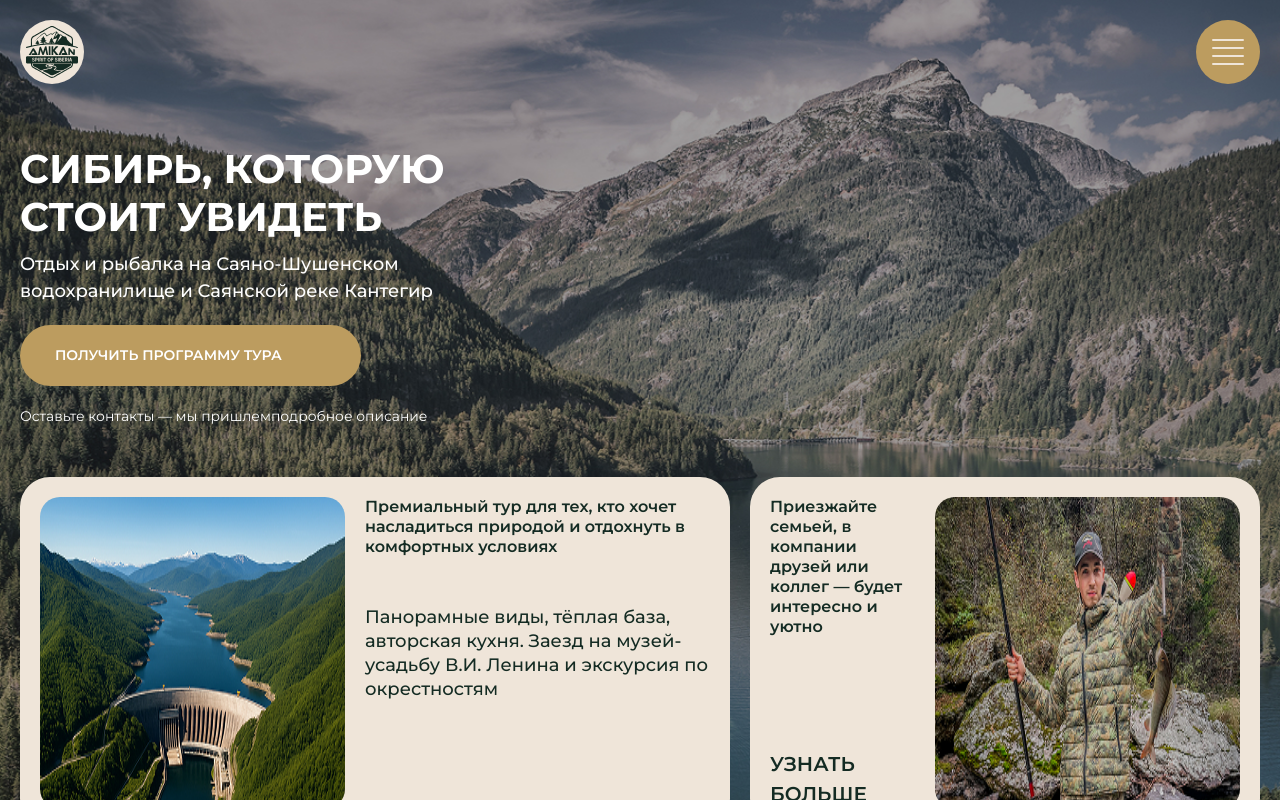
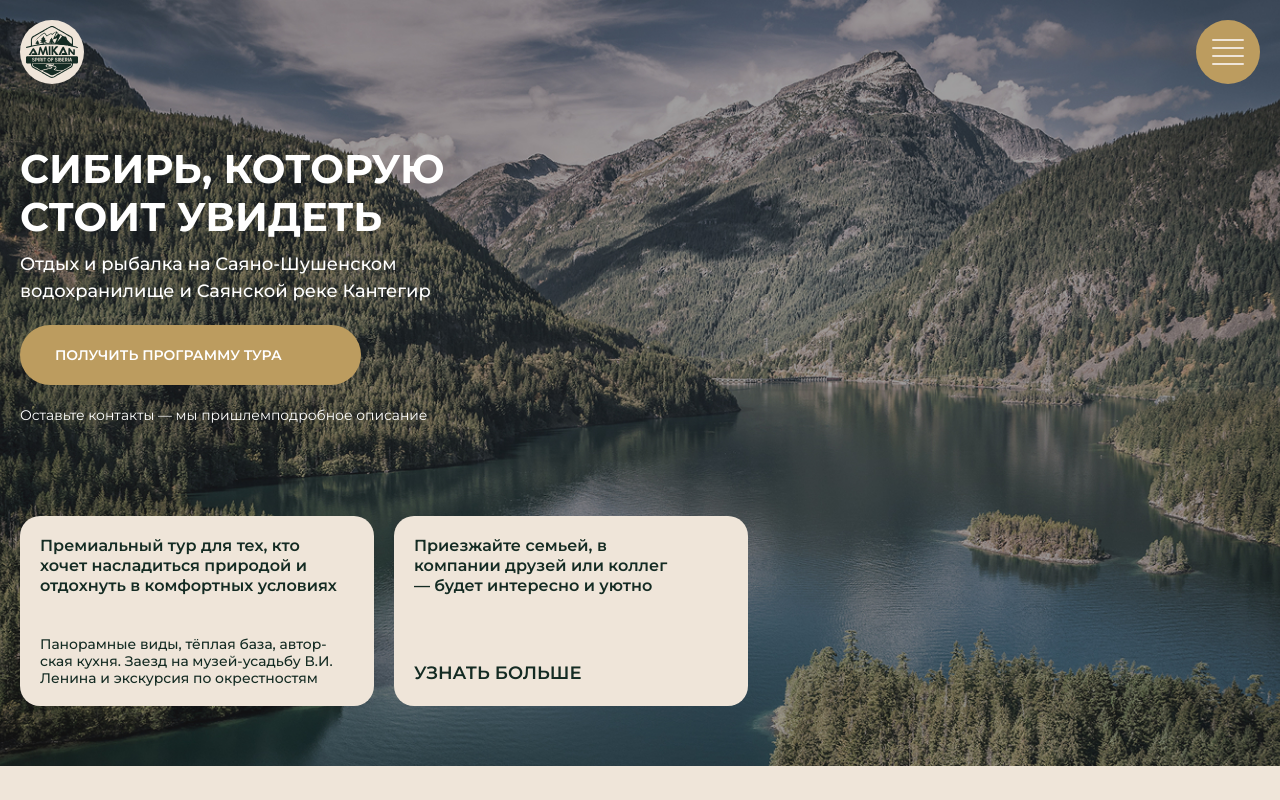
Before and after one commit to maxter-krsk/amikan-sibiria, a Next.js app: page / in a window 1280 px wide. Shown: the top 800 px of the page. Built offline with nearby package versions, Linux system fonts and the light colour scheme.

Commit message:
feat: Адаптировал вторую часть hero-блока || Перевёл всё в единицы rem || Убрал неиспользуемые импорты || Исправил сетку для блоков

```diff
--- a/src/app/components/sections/Hero/Hero.tsx
+++ b/src/app/components/sections/Hero/Hero.tsx
@@ -3,7 +3,6 @@
 import Link from "next/link";
 import Image from "next/image";
 import { useState } from "react";
-import t from "@/app/styles/modules/typography.module.css";
 import { Button } from "@/app/components/ui/Button";
 import ProgramPopup from "../../ui/popups/ProgramPopup";
 import bg from "@/app/styles/modules/herobg.module.css";
@@ -16,20 +15,24 @@ export default function Hero() {
 
   return (
     <section
-      className={`${bg.heroBg} mx-0 desk:mt-[1.25rem] desk:mx-[1.25rem]  mb-[150px] pb-[60px] pt-[145px] relative`}
+      className={`${bg.heroBg} mx-0 desk:mt-[1.25rem] desk:mx-[1.25rem] mb-[9.38rem] pb-[3.75rem] pt-[9.06rem] relative`}
       aria-labelledby="hero-title"
     >
       <div className="container">
         <div className="flex gap-[0.62rem] desk:flex-row desk:items-end mb-[1.25rem] desk:mb-[1.87rem] md:flex-col flex-col">
-          <h1 className="font-bold desk:text-[70px] md:text-[40px] text-[28px] text-center md:text-left leading-[1.2] uppercase text-[#FFFFFF]">
-            Сибирь, которую<br/>стоит увидеть
+          <h1 className="font-bold desk:text-[4.38rem] md:text-[2.5rem] text-[1.75rem] text-center md:text-left leading-[1.2] uppercase text-[#FFFFFF]">
+            Сибирь, которую
+            <br />
+            стоит увидеть
           </h1>
-          <p className="font-medium desk:text-[22px] md:text-[18px] text-[12px] text-center md:text-left text-[#FFFFFF]">
-            Отдых и рыбалка на Саяно-Шушенском<br/>водохранилище и Саянской реке Кантегир
+          <p className="font-medium desk:text-[1.38rem] md:text-[1.12rem] text-[0.75rem] text-center md:text-left text-[#FFFFFF]">
+            Отдых и рыбалка на Саяно-Шушенском
+            <br />
+            водохранилище и Саянской реке Кантегир
           </p>
         </div>
         <div
-          className="flex flex-col gap-[0.62rem] md:gap-[1.25rem] mb-[3.12rem] items-center md:items-start"
+          className="flex flex-col gap-[0.62rem] md:gap-[1.25rem] mb-[6.87rem] md:mb-[5.62rem] desk:mb-[3.12rem] items-center md:items-start"
           aria-describedby="cta-hint"
         >
           <Button
@@ -40,53 +43,58 @@ export default function Hero() {
             Получить программу тура
           </Button>
           <ProgramPopup open={open} onOpenChange={() => setOpen(!open)} />
-          <p id="cta-hint" className="font-normal text-[0.75rem] md:text-[0.87rem] desk:text[1rem] text-center md:text-left text-[#FFFFFF]">
-            Оставьте контакты — мы пришлем<br className="md:hidden"/>подробное описание
+          <p
+            id="cta-hint"
+            className="font-normal text-[0.75rem] md:text-[0.87rem] desk:text-[1rem] text-center md:text-left text-[#FFFFFF]"
+          >
+            Оставьте контакты — мы пришлем
+            <br className="md:hidden" />
+            подробное описание
           </p>
         </div>
-        <ul className="flex gap-[1.25rem]">
-          <li className="p-[20px] flex gap-[1.25rem] bg-beige rounded-[30px] max-w-[710px]">
+        <ul className="flex flex-col items-center md:flex-row md:items-stretch md:flex-nowrap gap-[0.62rem] md:gap-[1.25rem]">
+          <li className="w-[18.75rem] md:w-[22.12rem] desk:w-[44.38rem] p-[0.93rem] md:p-[1.25rem] bg-beige rounded-[0.62rem] md:rounded-[1.25rem] desk:rounded-[1.87rem]">
+            <div className="flex gap-[1.25rem]">
               <Image
-              className="rounded-[20px]"
+                className="w-[19.06rem] h-[12.25rem] object-cover rounded-[1.25rem] hidden desk:block shrink-0"
                 src="/images/hero/hero-scenery.jpg"
                 alt="Панорамный вид на СШГЭС"
                 width={305}
                 height={196}
               />
-            <div className="flex flex-col gap-[48px] text-darkGreen">
-              <p className="leading-5">
-                <strong className="font-semibold text-[16px]">
+              <div className="flex flex-col gap-[0.62rem] md:gap-[2.5rem] desk:justify-between text-darkGreen">
+                <p className="font-semibold text-[0.75rem] md:text-[1rem] leading-[1.25] text-center md:text-start [text-wrap:balance]">
                   Премиальный тур для тех, кто хочет насладиться природой и
                   отдохнуть в комфортных условиях
-                </strong>
                 </p>
-              <p className="font-medium text-[18px] leading-6">
+                <p className="font-medium text-center md:text-start text-[0.62rem] md:text-[0.87rem] desk:text-[1.12rem] leading-[1.2] whitespace-normal break-words [hyphens:auto]">
                   Панорамные виды, тёплая база, авторская кухня. Заезд на
                   музей-усадьбу В.И. Ленина и экскурсия по окрестностям
                 </p>
               </div>
+            </div>
           </li>
 
-          <li className="p-[20px] flex flex-row-reverse gap-[1.25rem] bg-beige rounded-[30px] max-w-[670px]">
+          <li className="w-[18.75rem] md:w-[22.12rem] desk:w-[44.38rem] p-[0.93rem] md:p-[1.25rem] bg-beige rounded-[0.62rem] md:rounded-[1.25rem] desk:rounded-[1.87rem]">
+            <div className="flex gap-[1.25rem] desk:flex-row-reverse h-full">
               <Image
-              className="rounded-[20px]"
+                className="w-[19.06rem] h-[12.25rem] object-cover rounded-[1.25rem] hidden desk:block shrink-0"
                 src="/images/hero/hero-man.jpg"
                 alt="Панорамный вид на СШГЭС"
                 width={305}
                 height={196}
               />
-            <div className="flex flex-col justify-between gap-[112px] text-darkGreen">
-              <p className="leading-5 max-w-[340px]">
-                <strong className="font-semibold text-[16px]">
+              <div className="flex flex-col justify-between text-darkGreen">
+                <p className="font-semibold text-[0.75rem] md:text-[1rem] leading-[1.25] text-center md:text-start [text-wrap:balance]">
                   Приезжайте семьей, в компании друзей или коллег — будет
                   интересно и уютно
-                </strong>
                 </p>
-              <p className="uppercase font-semibold text-[20px]">
+                <p className="hidden md:block uppercase font-semibold md:text-[1.12rem] desk:text-[1.25rem]">
                   <Link href="/" aria-label="Узнать больше о туре">
                     Узнать больше
                   </Link>
                 </p>
+              </div>
             </div>
           </li>
         </ul>
```
Lines whose indentation alone changed are shown as unchanged.
